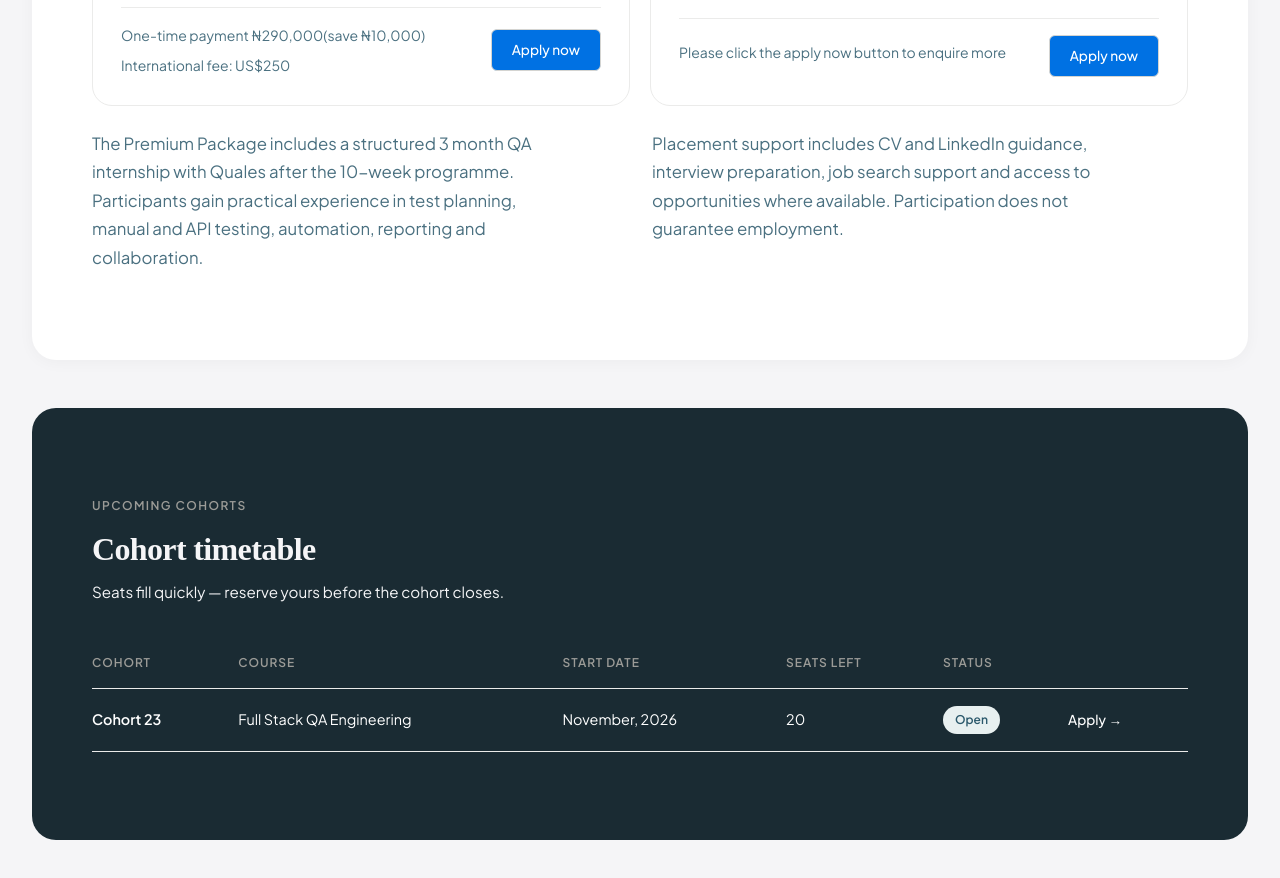
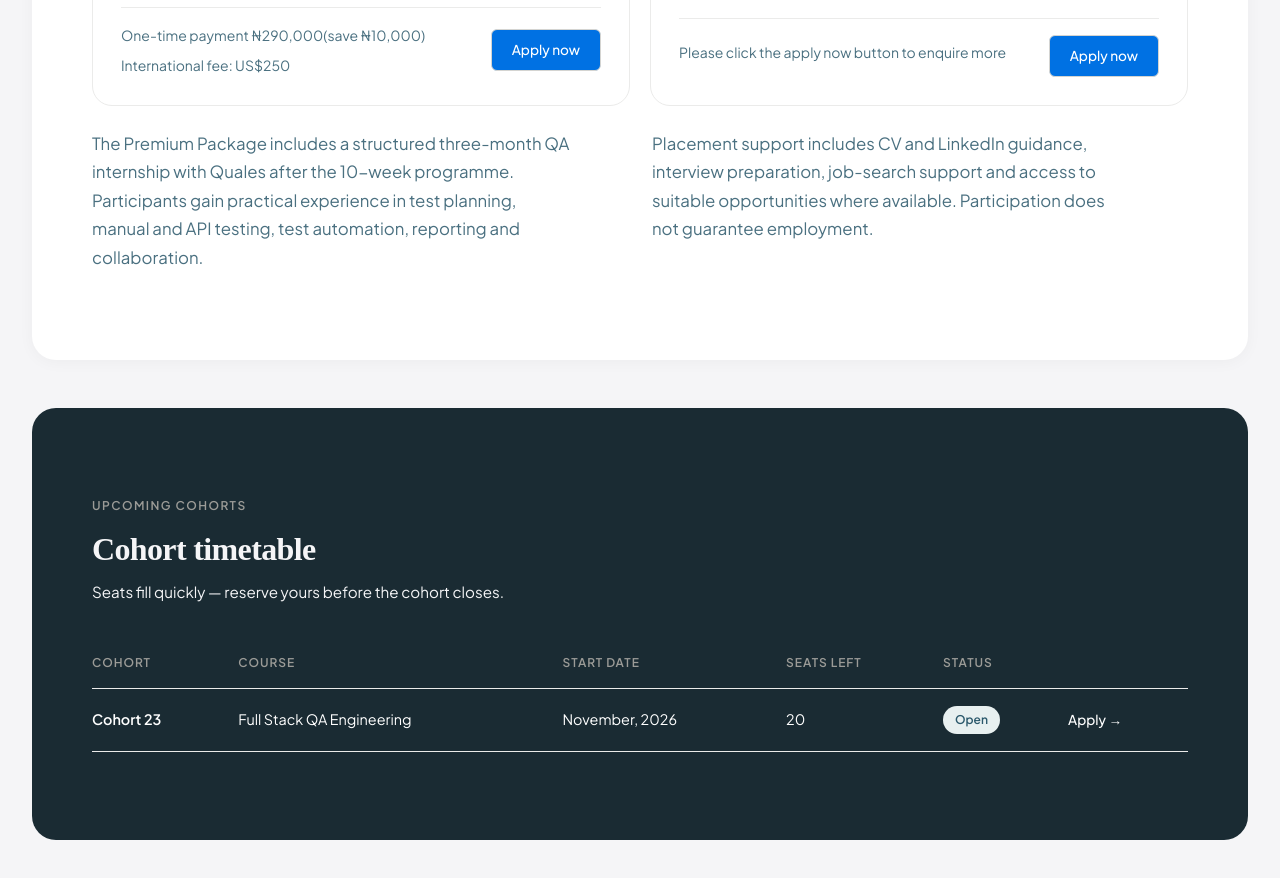
Before and after one commit to Ayobamee/Qualeswebapp, a React (Vite) app: page /talents in a window 1280 px wide. Shown: the part 2300-3178 px from the top of the page. Built offline with nearby package versions, Linux system fonts and the light colour scheme; a web font is replaced by a local one.

Commit message:
text changes to internship and placement

```diff
--- a/src/pages/Talents.jsx
+++ b/src/pages/Talents.jsx
@@ -282,14 +282,14 @@ export default function Talents() {
             }}
           >
             <p className={styles.heroSub} style={{ marginTop: '1.5rem' }}>
-              The Premium Package includes a structured 3 month QA internship
+              The Premium Package includes a structured three-month QA internship
               with Quales after the 10-week programme. Participants gain
               practical experience in test planning, manual and API testing,
-              automation, reporting and collaboration.
+              test automation, reporting and collaboration.
             </p>
             <p className={styles.heroSub} style={{ marginTop: '1.5rem' }}>
               Placement support includes CV and LinkedIn guidance, interview
-              preparation, job search support and access to opportunities where
+              preparation, job-search support and access to suitable opportunities where
               available. Participation does not guarantee employment.
             </p>
           </div>
```
